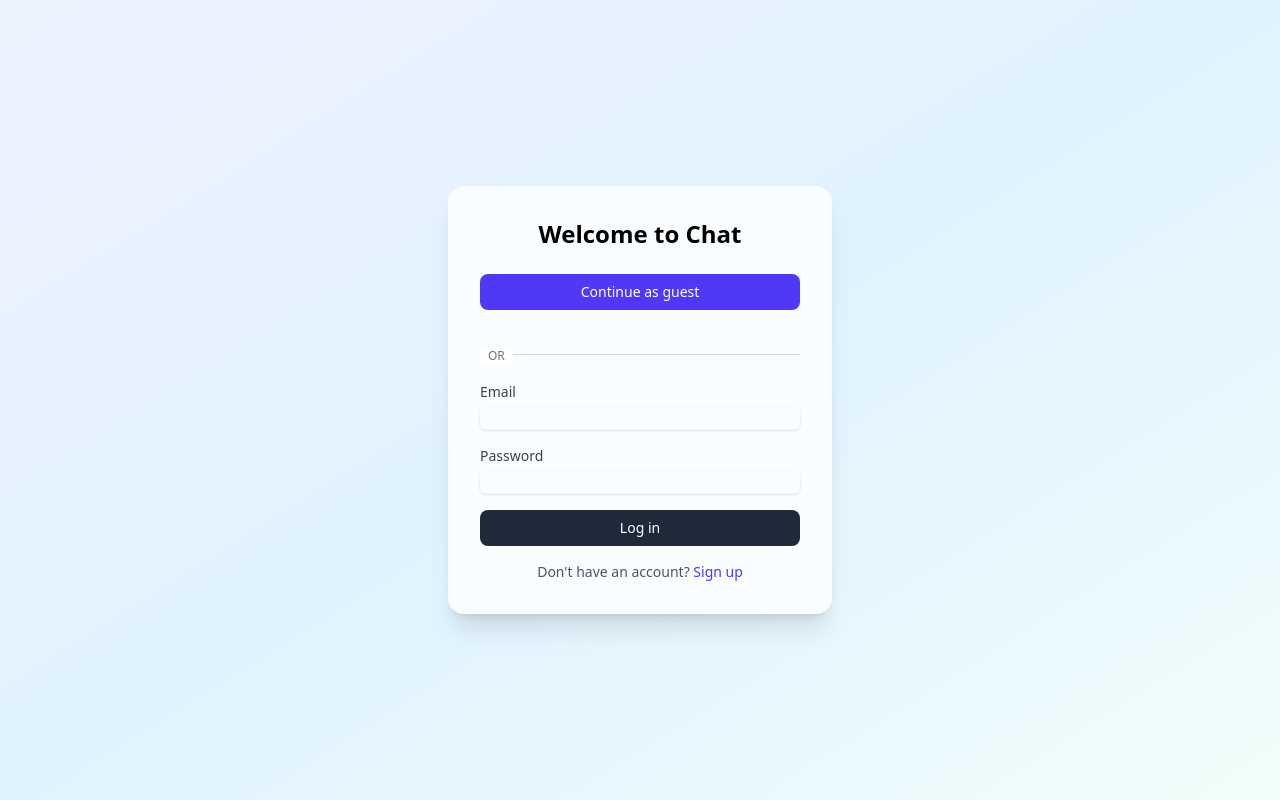
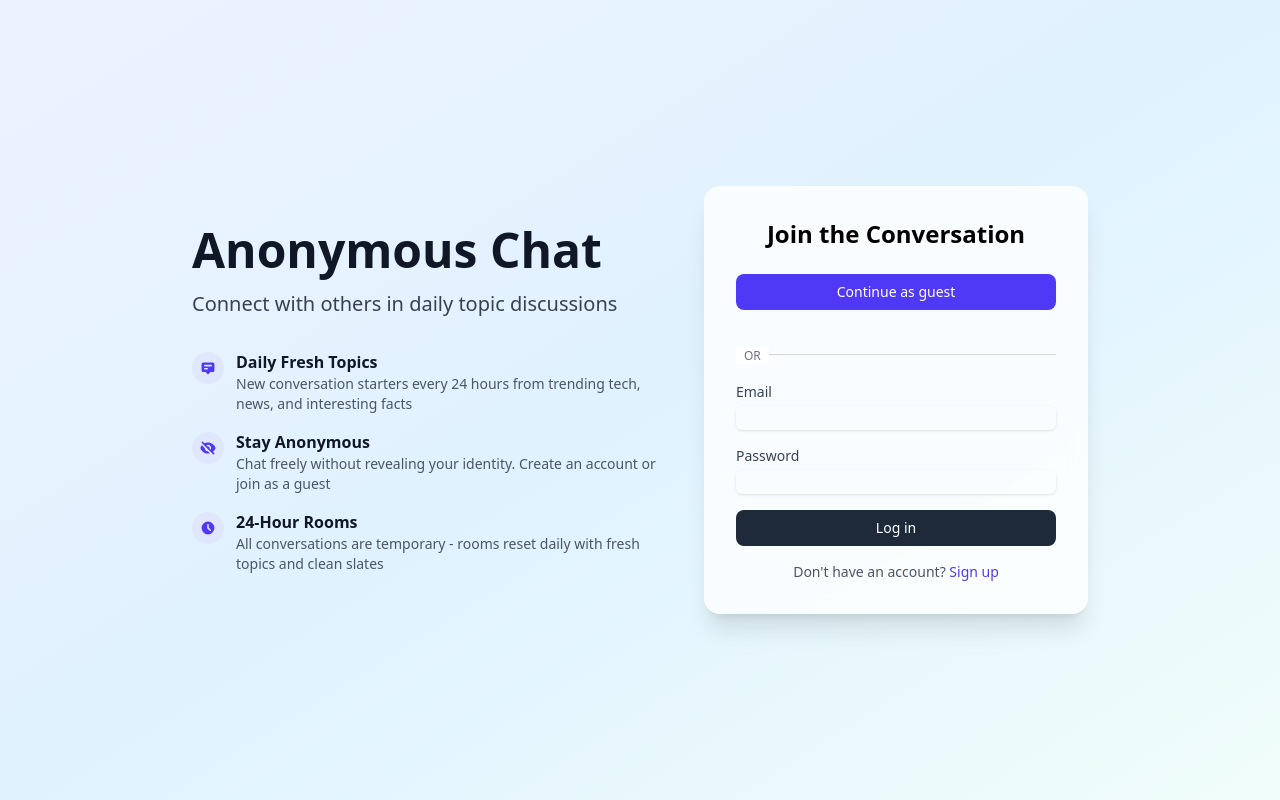
Before and after one commit to Melkeydev/yappr, a React (Vite) app in the folder client/: page /login in a window 1280 px wide. Built offline with nearby package versions, Linux system fonts and the light colour scheme; no server answers.

Commit message:
adding homepage/login explanation

```diff
--- a/client/src/pages/LoginPage.tsx
+++ b/client/src/pages/LoginPage.tsx
@@ -71,9 +71,62 @@ export default function LoginPage() {
   /** ──────── UI ──────── */
 
   return (
-    <div className="min-h-screen flex items-center justify-center bg-gradient-to-br from-indigo-50 via-sky-100 to-teal-50">
-      <div className="w-full max-w-sm rounded-2xl bg-white/80 shadow-xl backdrop-blur p-8">
-        <h1 className="text-2xl font-bold text-center mb-6">Welcome to Chat</h1>
+    <div className="min-h-screen flex items-center justify-center bg-gradient-to-br from-indigo-50 via-sky-100 to-teal-50 p-4">
+      <div className="w-full max-w-4xl flex flex-col lg:flex-row items-center gap-8">
+        {/* App Description Section */}
+        <div className="flex-1 text-center lg:text-left">
+          <div className="mb-8">
+            <h1 className="text-4xl lg:text-5xl font-bold text-gray-900 mb-4">
+              Anonymous Chat
+            </h1>
+            <p className="text-xl text-gray-700 mb-6">
+              Connect with others in daily topic discussions
+            </p>
+          </div>
+
+          <div className="space-y-4 text-gray-600">
+            <div className="flex items-start gap-3">
+              <div className="flex-shrink-0 w-8 h-8 bg-indigo-100 rounded-full flex items-center justify-center mt-0.5">
+                <svg className="w-4 h-4 text-indigo-600" fill="currentColor" viewBox="0 0 20 20">
+                  <path fillRule="evenodd" d="M18 13V5a2 2 0 00-2-2H4a2 2 0 00-2 2v8a2 2 0 002 2h3l3 3 3-3h3a2 2 0 002-2zM5 7a1 1 0 011-1h8a1 1 0 110 2H6a1 1 0 01-1-1zm1 3a1 1 0 100 2h3a1 1 0 100-2H6z" clipRule="evenodd" />
+                </svg>
+              </div>
+              <div>
+                <h3 className="font-semibold text-gray-900">Daily Fresh Topics</h3>
+                <p className="text-sm">New conversation starters every 24 hours from trending tech, news, and interesting facts</p>
+              </div>
+            </div>
+
+            <div className="flex items-start gap-3">
+              <div className="flex-shrink-0 w-8 h-8 bg-indigo-100 rounded-full flex items-center justify-center mt-0.5">
+                <svg className="w-4 h-4 text-indigo-600" fill="currentColor" viewBox="0 0 20 20">
+                  <path fillRule="evenodd" d="M3.707 2.293a1 1 0 00-1.414 1.414l14 14a1 1 0 001.414-1.414l-1.473-1.473A10.014 10.014 0 0019.542 10C18.268 5.943 14.478 3 10 3a9.958 9.958 0 00-4.512 1.074l-1.78-1.781zm4.261 4.26l1.514 1.515a2.003 2.003 0 012.45 2.45l1.514 1.514a4 4 0 00-5.478-5.478z" clipRule="evenodd" />
+                  <path d="M12.454 16.697L9.75 13.992a4 4 0 01-3.742-3.741L2.335 6.578A9.98 9.98 0 00.458 10c1.274 4.057 5.065 7 9.542 7 .847 0 1.669-.105 2.454-.303z" />
+                </svg>
+              </div>
+              <div>
+                <h3 className="font-semibold text-gray-900">Stay Anonymous</h3>
+                <p className="text-sm">Chat freely without revealing your identity. Create an account or join as a guest</p>
+              </div>
+            </div>
+
+            <div className="flex items-start gap-3">
+              <div className="flex-shrink-0 w-8 h-8 bg-indigo-100 rounded-full flex items-center justify-center mt-0.5">
+                <svg className="w-4 h-4 text-indigo-600" fill="currentColor" viewBox="0 0 20 20">
+                  <path fillRule="evenodd" d="M10 18a8 8 0 100-16 8 8 0 000 16zm1-12a1 1 0 10-2 0v4a1 1 0 00.293.707l2.828 2.829a1 1 0 101.415-1.415L11 9.586V6z" clipRule="evenodd" />
+                </svg>
+              </div>
+              <div>
+                <h3 className="font-semibold text-gray-900">24-Hour Rooms</h3>
+                <p className="text-sm">All conversations are temporary - rooms reset daily with fresh topics and clean slates</p>
+              </div>
+            </div>
+          </div>
+        </div>
+
+        {/* Login Form Section */}
+        <div className="w-full max-w-sm rounded-2xl bg-white/80 shadow-xl backdrop-blur p-8">
+          <h2 className="text-2xl font-bold text-center mb-6">Join the Conversation</h2>
 
         {/* Guest button */}
         <button
@@ -156,6 +209,7 @@ export default function LoginPage() {
             Sign up
           </a>
         </p>
+        </div>
       </div>
     </div>
   );
```
